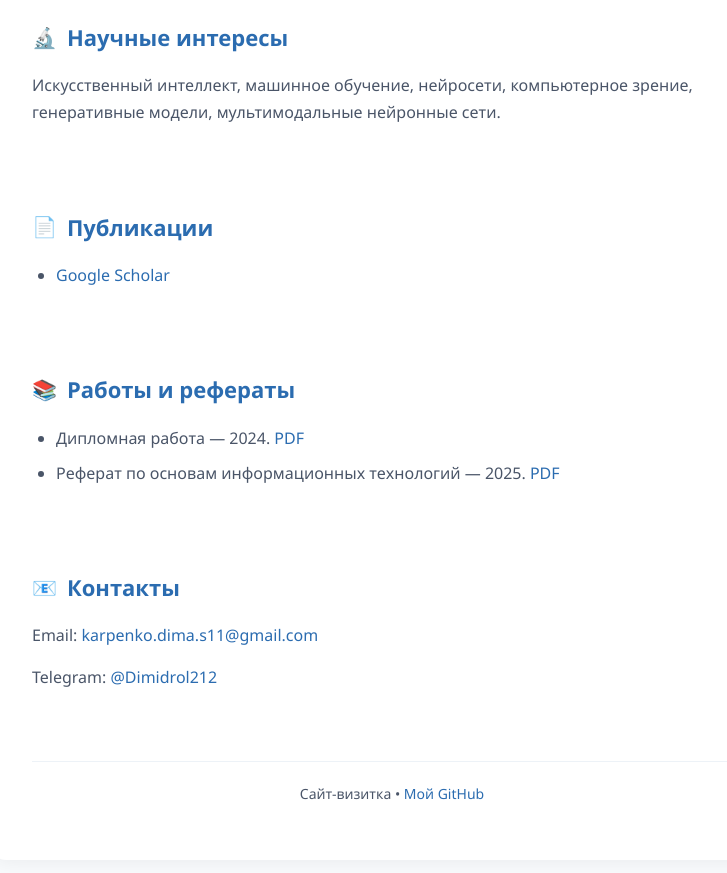
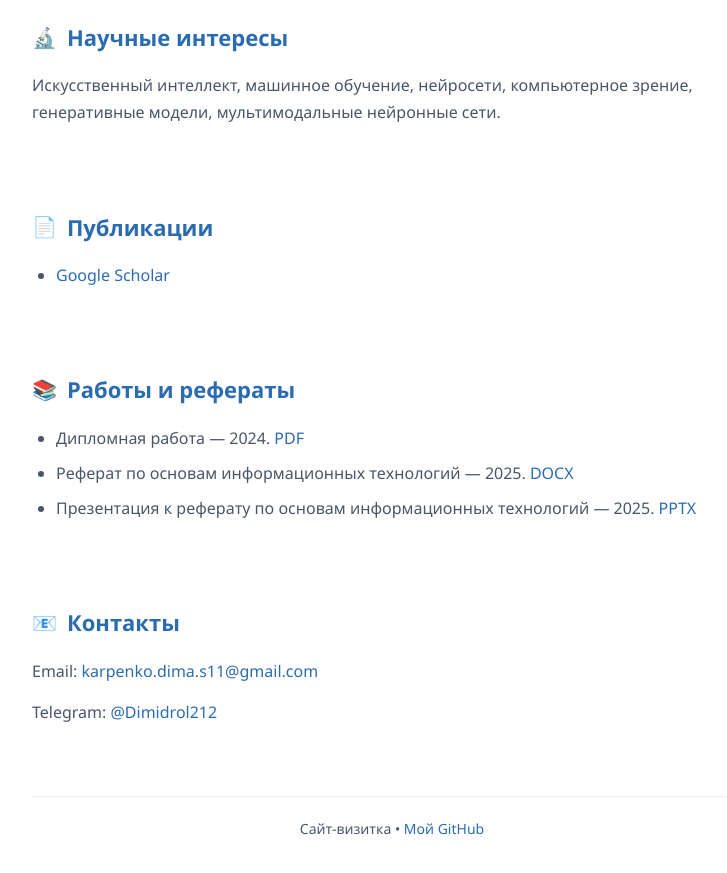
Before and after one commit to DmitryKarpenk0/DmitryKarpenk0.github.io, a plain HTML site: page index.html in a window 1280 px wide. Shown: the part 872-1745 px from the top of the page, without its empty margins (248-975 px from the left). Drawn offline with Linux system fonts and the light colour scheme.

Commit message:
Update index.html

```diff
--- a/index.html
+++ b/index.html
@@ -201,7 +201,8 @@
       <h2 id="works">Работы и рефераты</h2>
       <ul>
         <li>Дипломная работа — 2024. <a href="files/diploma.pdf">PDF</a></li>
-        <li>Реферат по основам информационных технологий — 2025. <a href="files/referat_oit.pdf">PDF</a></li>
+        <li>Реферат по основам информационных технологий — 2025. <a href="files/Karpenko_referat_oit.docx">DOCX</a></li>
+        <li>Презентация к реферату по основам информационных технологий — 2025. <a href="files/Karpenko_referat_presentation.pptx">PPTX</a></li>
       </ul>
     </div>
 
```
